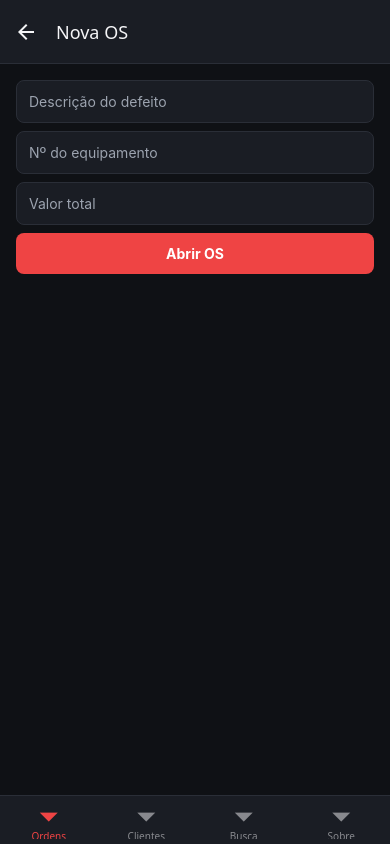
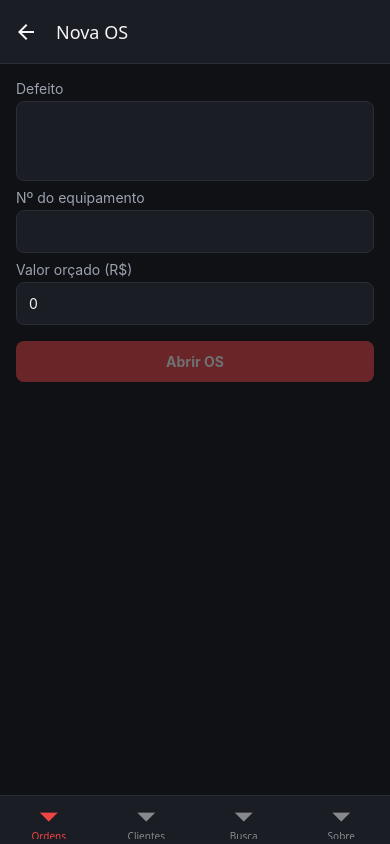
Before and after one commit to AndreLucax12/uc8-projeto-mobile, a React Native app: screen /NovaOrdem in a window 390 px wide. Built offline with nearby package versions, Linux system fonts and the light colour scheme.

Commit message:
v1.2.6 - componentes Botao e Campo com estados visuais e validacao na nova OS

```diff
--- a/app.json
+++ b/app.json
@@ -2,7 +2,7 @@
   "expo": {
     "name": "uc8-projeto-mobile",
     "slug": "uc8-projeto-mobile",
-    "version": "1.2.5",
+    "version": "1.2.6",
     "orientation": "portrait",
     "icon": "./assets/icon.png",
     "userInterfaceStyle": "light",
--- a/package.json
+++ b/package.json
@@ -1,6 +1,6 @@
 {
   "name": "uc8-projeto-mobile",
-  "version": "1.2.5",
+  "version": "1.2.6",
   "main": "index.ts",
   "dependencies": {
     "@react-navigation/bottom-tabs": "7",
--- /dev/null
+++ b/src/componentes/Botao.tsx
@@ -0,0 +1,43 @@
+import { Pressable, StyleSheet, Text } from 'react-native';
+import { cores, espacos, raio } from '../tema/tema';
+
+interface BotaoProps {
+  titulo: string;
+  onPress: () => void;
+  variante?: 'primario' | 'secundario';
+  desabilitado?: boolean;
+}
+
+export function Botao({ titulo, onPress, variante = 'primario', desabilitado = false }: BotaoProps) {
+  const secundario = variante === 'secundario';
+  return (
+    <Pressable
+      accessibilityRole="button"
+      disabled={desabilitado}
+      onPress={onPress}
+      style={({ pressed }) => [
+        estilos.base,
+        secundario && estilos.secundario,
+        pressed && estilos.pressionado,
+        desabilitado && estilos.desabilitado,
+      ]}
+    >
+      <Text style={[estilos.texto, secundario && estilos.textoSecundario]}>{titulo}</Text>
+    </Pressable>
+  );
+}
+
+const estilos = StyleSheet.create({
+  base: {
+    flex: 1,
+    backgroundColor: cores.primaria,
+    borderRadius: raio,
+    padding: espacos.sm + espacos.xs,
+    alignItems: 'center',
+  },
+  secundario: { backgroundColor: cores.superficie, borderWidth: 1, borderColor: cores.borda },
+  pressionado: { opacity: 0.7 },
+  desabilitado: { opacity: 0.4 },
+  texto: { color: cores.textoClaro, fontWeight: 'bold' },
+  textoSecundario: { color: cores.texto },
+});
--- /dev/null
+++ b/src/componentes/Campo.tsx
@@ -0,0 +1,45 @@
+import { StyleSheet, Text, TextInput, View } from 'react-native';
+import type { KeyboardTypeOptions } from 'react-native';
+import { cores, espacos, raio } from '../tema/tema';
+
+interface CampoProps {
+  rotulo: string;
+  valor: string;
+  aoMudar: (texto: string) => void;
+  erro?: string;
+  tipoDeTeclado?: KeyboardTypeOptions;
+  varias?: boolean;
+}
+
+export function Campo({ rotulo, valor, aoMudar, erro, tipoDeTeclado = 'default', varias = false }: CampoProps) {
+  return (
+    <View style={estilos.grupo}>
+      <Text style={estilos.rotulo}>{rotulo}</Text>
+      <TextInput
+        style={[estilos.entrada, varias && estilos.entradaVarias, erro !== undefined && estilos.entradaComErro]}
+        value={valor}
+        onChangeText={aoMudar}
+        keyboardType={tipoDeTeclado}
+        multiline={varias}
+        placeholderTextColor={cores.textoSecundario}
+      />
+      {erro !== undefined && <Text style={estilos.erro}>{erro}</Text>}
+    </View>
+  );
+}
+
+const estilos = StyleSheet.create({
+  grupo: { marginBottom: espacos.sm },
+  rotulo: { color: cores.textoSecundario, marginBottom: espacos.xs },
+  entrada: {
+    backgroundColor: cores.superficie,
+    borderRadius: raio,
+    borderWidth: 1,
+    borderColor: cores.borda,
+    padding: espacos.sm + espacos.xs,
+    color: cores.texto,
+  },
+  entradaVarias: { minHeight: 80, textAlignVertical: 'top' },
+  entradaComErro: { borderColor: cores.erro },
+  erro: { color: cores.erro, marginTop: espacos.xs },
+});
--- a/src/componentes/FormularioOrdemServico.tsx
+++ b/src/componentes/FormularioOrdemServico.tsx
@@ -1,6 +1,8 @@
 import { useState } from 'react';
-import { Pressable, StyleSheet, Text, TextInput, View } from 'react-native';
-import { cores, espacos, raio } from '../tema/tema';
+import { StyleSheet, View } from 'react-native';
+import { Botao } from './Botao';
+import { Campo } from './Campo';
+import { espacos } from '../tema/tema';
 import type { OrdemServico } from '../types/entidades';
 
 // Os campos da OS sem o id: quem guarda a lista define o id.
@@ -13,64 +15,66 @@ interface FormularioOrdemServicoProps {
 export function FormularioOrdemServico({ aoAdicionar }: FormularioOrdemServicoProps) {
   const [descricao, setDescricao] = useState('');
   const [equipamentoId, setEquipamentoId] = useState('');
-  const [valor, setValor] = useState('');
+  const [valor, setValor] = useState('0');
+  const [tocado, setTocado] = useState(false);
+
+  // Como no TechOS Desktop: a OS nasce aberta, com o defeito e o equipamento obrigatórios.
+  const descricaoVazia = descricao.trim() === '';
+  const erroDescricao = tocado && descricaoVazia ? 'Descreva o defeito' : undefined;
+
+  const numeroEquipamento = Number(equipamentoId);
+  const equipamentoInvalido =
+    equipamentoId.trim() === '' || !Number.isInteger(numeroEquipamento) || numeroEquipamento <= 0;
+  const erroEquipamento =
+    equipamentoId.trim() !== '' && equipamentoInvalido ? 'Informe o número do equipamento' : undefined;
+
+  // Aceita vírgula como separador decimal: "150,50" vira 150.5.
+  const valorNumero = Number(valor.replace(',', '.'));
+  const valorInvalido = valor.trim() === '' || Number.isNaN(valorNumero) || valorNumero < 0;
+  const erroValor = valorInvalido ? 'Informe um valor, zero ou maior' : undefined;
+
+  function mudarDescricao(texto: string) {
+    setTocado(true);
+    setDescricao(texto);
+  }
 
   function enviar() {
     aoAdicionar({
-      descricaoDefeito: descricao,
-      equipamentoId: Number(equipamentoId),
-      valorTotal: Number(valor),
+      descricaoDefeito: descricao.trim(),
+      equipamentoId: numeroEquipamento,
+      valorTotal: valorNumero,
       status: 'aberta',
       dataAbertura: new Date().toISOString().slice(0, 10),
     });
     setDescricao('');
     setEquipamentoId('');
-    setValor('');
+    setValor('0');
+    setTocado(false);
   }
 
   return (
     <View style={estilos.formulario}>
-      <TextInput
-        style={estilos.campo}
-        placeholderTextColor={cores.textoSecundario}
-        placeholder="Descrição do defeito"
-        value={descricao}
-        onChangeText={setDescricao}
+      <Campo rotulo="Defeito" valor={descricao} aoMudar={mudarDescricao} erro={erroDescricao} varias />
+      <Campo
+        rotulo="Nº do equipamento"
+        valor={equipamentoId}
+        aoMudar={setEquipamentoId}
+        erro={erroEquipamento}
+        tipoDeTeclado="numeric"
       />
-      <TextInput
-        style={estilos.campo}
-        placeholderTextColor={cores.textoSecundario}
-        placeholder="Nº do equipamento"
-        keyboardType="numeric"
-        value={equipamentoId}
-        onChangeText={setEquipamentoId}
-      />
-      <TextInput
-        style={estilos.campo}
-        placeholderTextColor={cores.textoSecundario}
-        placeholder="Valor total"
-        keyboardType="numeric"
-        value={valor}
-        onChangeText={setValor}
-      />
-      <Pressable style={estilos.botao} onPress={enviar}>
-        <Text style={estilos.textoBotao}>Abrir OS</Text>
-      </Pressable>
+      <Campo rotulo="Valor orçado (R$)" valor={valor} aoMudar={setValor} erro={erroValor} tipoDeTeclado="numeric" />
+      <View style={estilos.acoes}>
+        <Botao
+          titulo="Abrir OS"
+          onPress={enviar}
+          desabilitado={descricaoVazia || equipamentoInvalido || valorInvalido}
+        />
+      </View>
     </View>
   );
 }
 
 const estilos = StyleSheet.create({
   formulario: { marginBottom: espacos.md },
-  campo: {
-    backgroundColor: cores.superficie,
-    borderColor: cores.borda,
-    borderWidth: 1,
-    borderRadius: raio,
-    color: cores.texto,
-    padding: espacos.sm + espacos.xs,
-    marginBottom: espacos.sm,
-  },
-  botao: { backgroundColor: cores.primaria, borderRadius: raio, padding: espacos.sm + espacos.xs, alignItems: 'center' },
-  textoBotao: { color: cores.textoClaro, fontWeight: 'bold' },
+  acoes: { flexDirection: 'row', marginTop: espacos.sm },
 });
--- a/src/telas/TelaOrdens.tsx
+++ b/src/telas/TelaOrdens.tsx
@@ -2,10 +2,11 @@ import { useCallback, useState } from 'react';
 import { ActivityIndicator, FlatList, Pressable, StyleSheet, Text, View, useWindowDimensions } from 'react-native';
 import { useFocusEffect } from '@react-navigation/native';
 import type { NativeStackScreenProps } from '@react-navigation/native-stack';
+import { Botao } from '../componentes/Botao';
 import { CartaoOrdemServico } from '../componentes/CartaoOrdemServico';
 import type { RotasDaPilha } from '../navegacao/tipos';
 import { buscarOrdens } from '../servicos/ordensServico';
-import { cores, espacos, larguraLarga, raio } from '../tema/tema';
+import { cores, espacos, larguraLarga } from '../tema/tema';
 import type { OrdemServico } from '../types/entidades';
 
 type TelaOrdensProps = NativeStackScreenProps<RotasDaPilha, 'Ordens'>;
@@ -45,12 +46,8 @@ export function TelaOrdens({ navigation }: TelaOrdensProps) {
   return (
     <View style={estilos.tela}>
       <View style={estilos.barra}>
-        <Pressable style={[estilos.botao, estilos.secundario]} onPress={recarregar}>
-          <Text style={[estilos.textoBotao, estilos.textoSecundario]}>Recarregar</Text>
-        </Pressable>
-        <Pressable style={estilos.botao} onPress={() => navigation.navigate('NovaOrdem')}>
-          <Text style={estilos.textoBotao}>Nova OS</Text>
-        </Pressable>
+        <Botao titulo="Recarregar" variante="secundario" onPress={recarregar} />
+        <Botao titulo="Nova OS" onPress={() => navigation.navigate('NovaOrdem')} />
       </View>
       {carregando ? (
         <View style={estilos.centro}>
@@ -90,16 +87,6 @@ const estilos = StyleSheet.create({
   centro: { flex: 1, alignItems: 'center', justifyContent: 'center', gap: espacos.sm },
   aviso: { color: cores.textoSecundario, fontSize: 16 },
   contador: { color: cores.textoSecundario, marginBottom: espacos.sm },
-  botao: {
-    flex: 1,
-    backgroundColor: cores.primaria,
-    borderRadius: raio,
-    padding: espacos.sm + espacos.xs,
-    alignItems: 'center',
-  },
-  secundario: { backgroundColor: cores.superficie, borderWidth: 1, borderColor: cores.borda },
-  textoBotao: { color: cores.textoClaro, fontWeight: 'bold' },
-  textoSecundario: { color: cores.texto },
   linhaDeColunas: { gap: espacos.sm },
   celula: { flex: 1 },
   detalhes: { color: cores.primaria, fontWeight: 'bold', marginBottom: espacos.md },
```
Also changed, not shown: .versioner.json.
